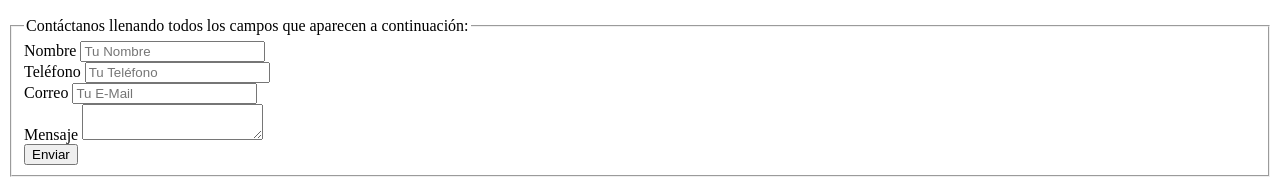
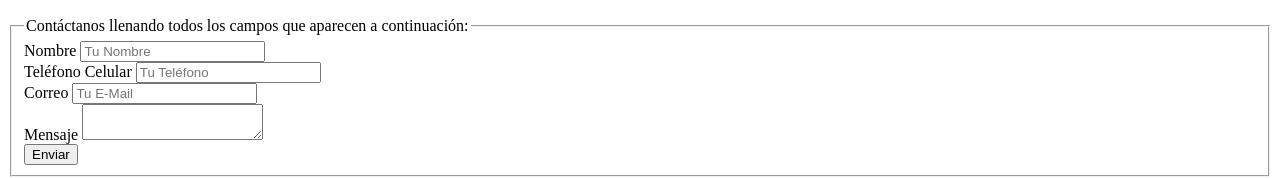
Before and after one commit to LuisMtzC13/PaginaWebProyecto1, a plain HTML site: page index.html in a window 1280 px wide. Shown: the part 778-957 px from the top of the page. Drawn offline with Linux system fonts and the light colour scheme.

Commit message:
Se modifico campo (Telefono Celular)

```diff
--- a/index.html
+++ b/index.html
@@ -68,7 +68,7 @@
                 </div>
 
                 <div>
-                    <label>Teléfono</label>
+                    <label>Teléfono Celular</label>
                     <input type="tel" placeholder="Tu Teléfono" />
                 </div>
 
```
